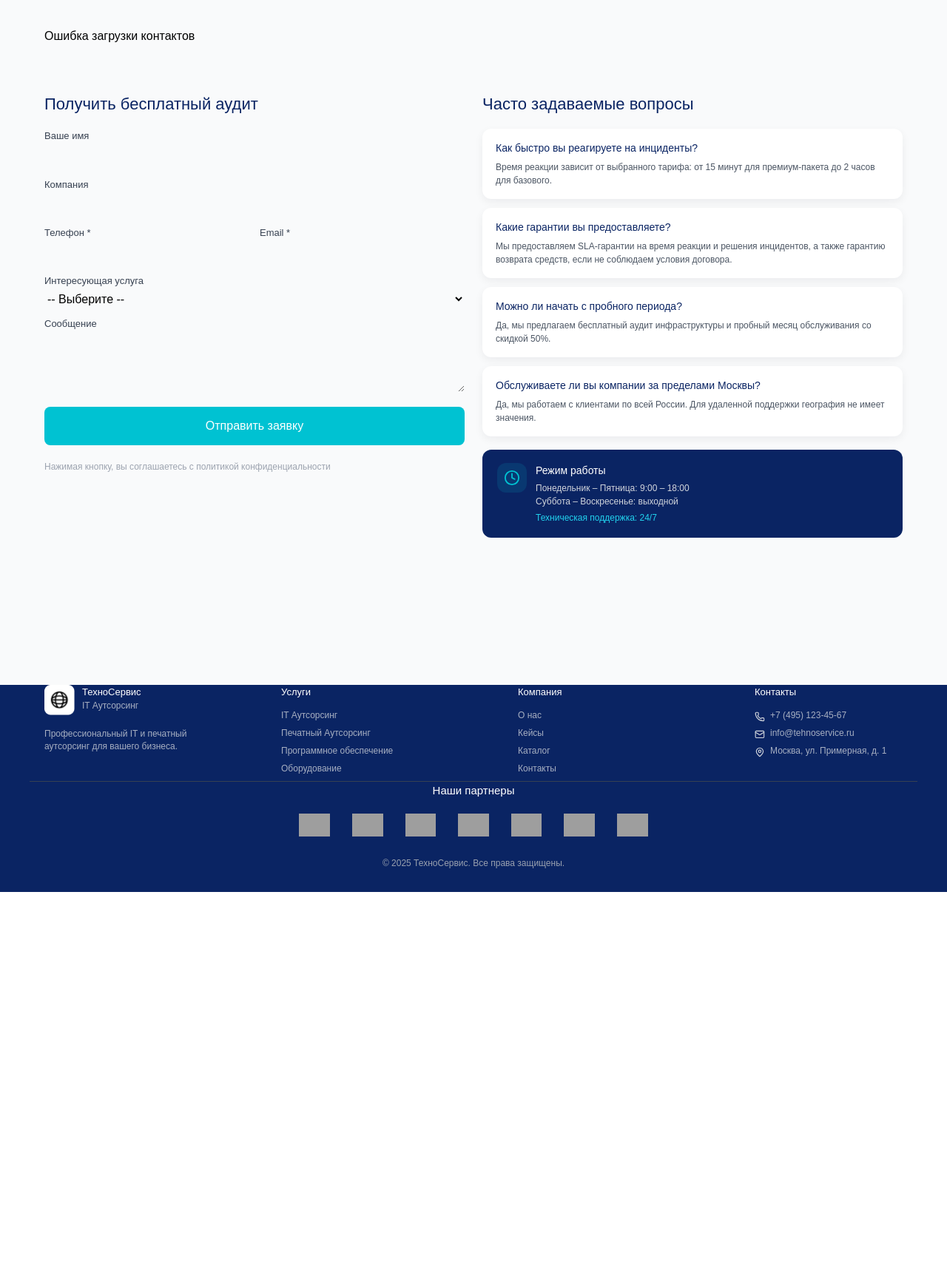
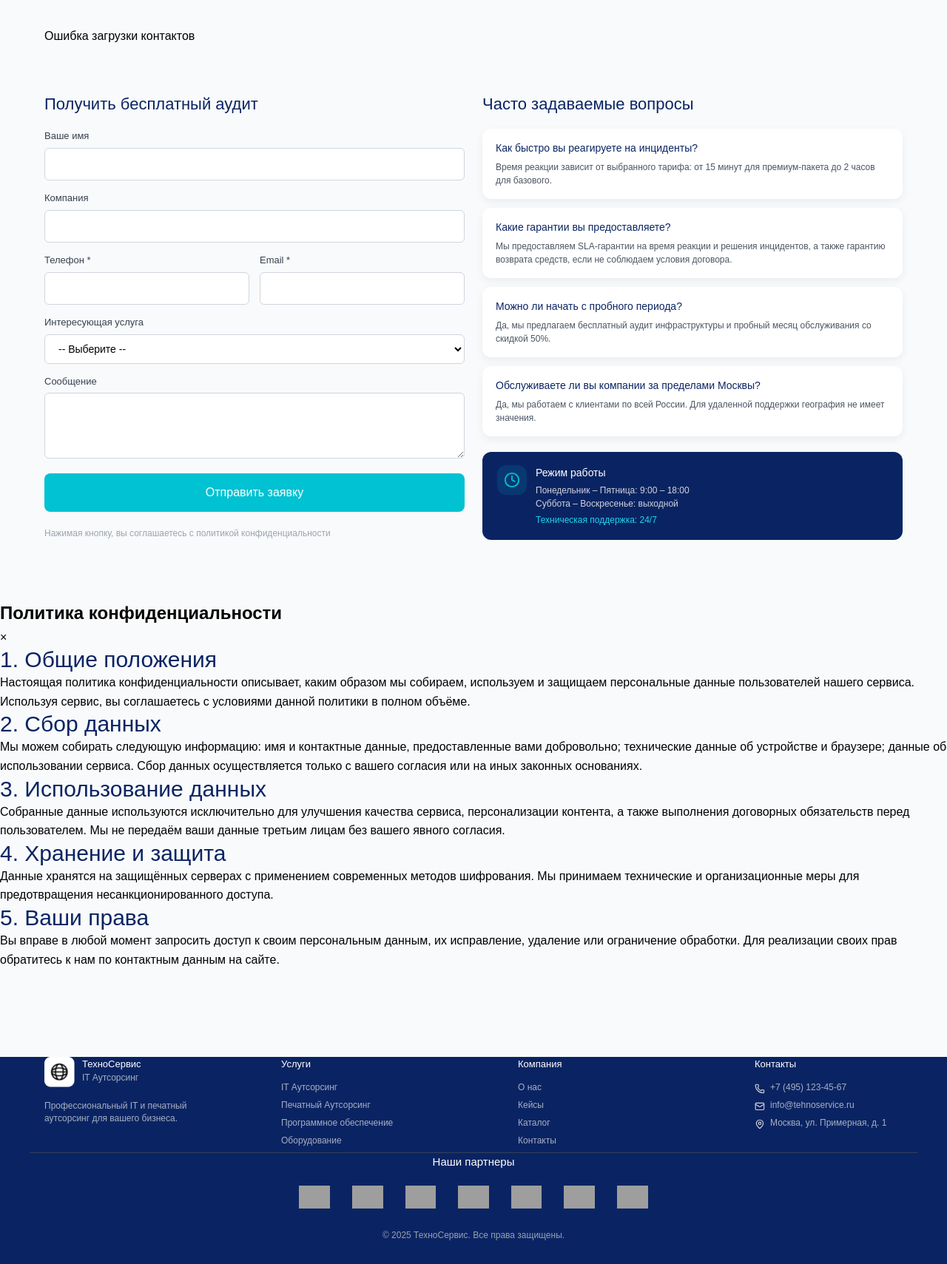
Before and after one commit to KeilTG/tehno, a FastAPI app: page /contacts.html in a window 1280 px wide. Shown: the part 267-1976 px from the top of the page at 74% size. Before the commit the page ends 1473 px from the top, so only its background shows below. Run offline with FastAPI, Linux system fonts and the light colour scheme; some libraries are stand-ins or nearby versions; grey boxes are pictures that could not be loaded.

Commit message:
поменял contacs

```diff
--- a/app/templates/app/contacts.html
+++ b/app/templates/app/contacts.html
@@ -59,7 +59,9 @@
                         <textarea name="message" rows="3"></textarea>
                     </label>
                     <button type="submit" class="contacts-form__submit">Отправить заявку</button>
-                    <p class="contacts-form__policy">Нажимая кнопку, вы соглашаетесь с политикой конфиденциальности</p>
+                    <p class="contacts-form__policy">Нажимая кнопку, вы соглашаетесь с
+                        <a href="#" class="pp-trigger" id="pp-trigger">политикой конфиденциальности</a>
+                    </p>
                 </form>
             </section>
 
@@ -173,6 +175,28 @@
 </script>
 
 <style>
+input[type="text"],
+input[type="tel"],
+input[type="email"],
+select,
+textarea {
+    border: 1px solid #D0D5DD;       /* светло-серая рамка */
+    border-radius: 6px;              /* скругление углов */
+    padding: 10px 14px;
+    width: 100%;
+    box-sizing: border-box;
+    font-size: 14px;
+    background: #fff;
+    transition: border-color 0.2s;
+}
+
+input:focus,
+select:focus,
+textarea:focus {
+    outline: none;
+    border-color: #185FA5;           /* синяя рамка при фокусе */
+    box-shadow: 0 0 0 3px rgba(24,95,165,0.15);
+}
 .contacts-form__success {
     background: #d4edda;
     color: #155724;
@@ -190,4 +214,33 @@
     border: 1px solid #f5c6cb;
 }
 </style>
+<!-- Модалка политики конфиденциальности -->
+<div class="overlay" id="pp-overlay" role="dialog" aria-modal="true" aria-label="Политика конфиденциальности">
+    <div class="modal">
+        <div class="modal-header">
+            <h2>Политика конфиденциальности</h2>
+            <button class="close-btn" id="pp-close-btn" aria-label="Закрыть">×</button>
+        </div>
+        <div class="modal-body">
+            <p class="section-title">1. Общие положения</p>
+            <p>Настоящая политика конфиденциальности описывает, каким образом мы собираем, используем и защищаем
+                персональные данные пользователей нашего сервиса. Используя сервис, вы соглашаетесь с условиями данной
+                политики в полном объёме.</p>
+            <p class="section-title">2. Сбор данных</p>
+            <p>Мы можем собирать следующую информацию: имя и контактные данные, предоставленные вами добровольно;
+                технические данные об устройстве и браузере; данные об использовании сервиса. Сбор данных осуществляется
+                только с вашего согласия или на иных законных основаниях.</p>
+            <p class="section-title">3. Использование данных</p>
+            <p>Собранные данные используются исключительно для улучшения качества сервиса, персонализации контента, а
+                также выполнения договорных обязательств перед пользователем. Мы не передаём ваши данные третьим лицам
+                без вашего явного согласия.</p>
+            <p class="section-title">4. Хранение и защита</p>
+            <p>Данные хранятся на защищённых серверах с применением современных методов шифрования. Мы принимаем
+                технические и организационные меры для предотвращения несанкционированного доступа.</p>
+            <p class="section-title">5. Ваши права</p>
+            <p>Вы вправе в любой момент запросить доступ к своим персональным данным, их исправление, удаление или
+                ограничение обработки. Для реализации своих прав обратитесь к нам по контактным данным на сайте.</p>
+        </div>
+    </div>
+</div>
 {% endblock %}
```
